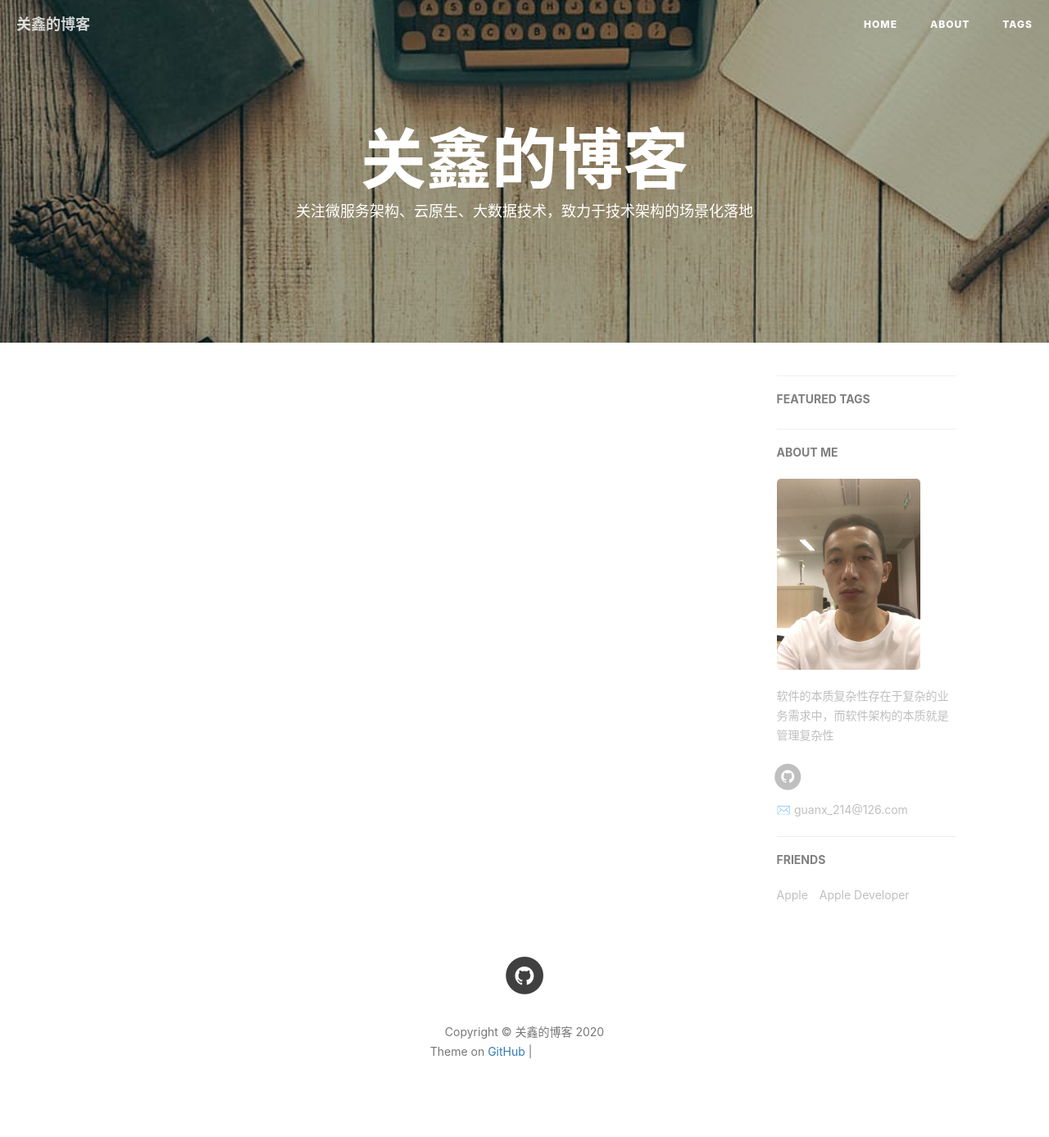
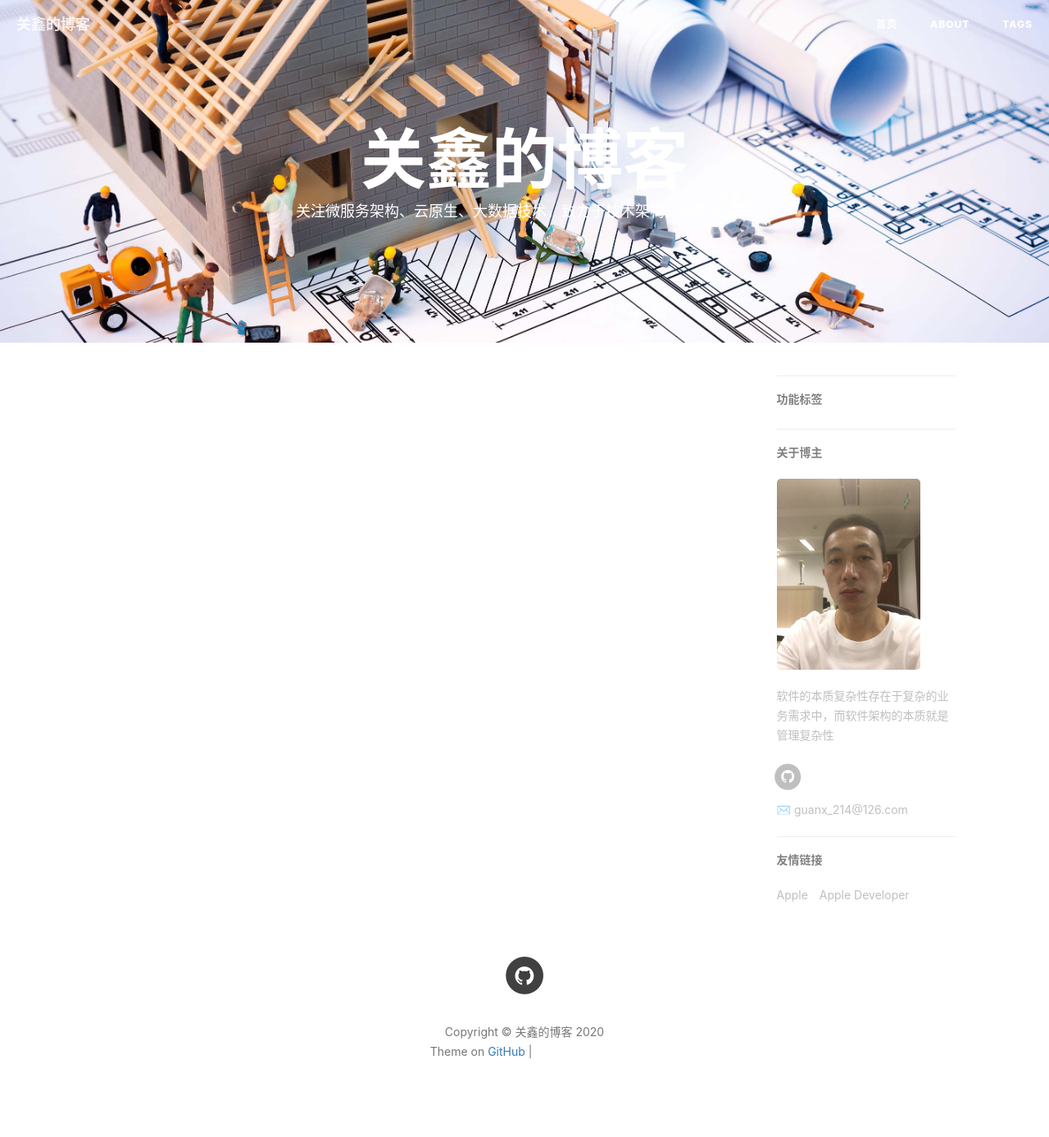
Before and after one commit to GuanXcode/GuanXcode.github.io, a Jekyll site: the page built from index.html, in a window 1280 px wide. Shown: the whole page at 82% size. Built offline with Jekyll 4.4.1, drawn with Linux system fonts in a browser that asks for light colours; nearby versions of some CDN libraries; the list of posts is cut into pages by our own code; comment, search, counter and statistics services are not loaded; grey boxes are pictures that could not be loaded.

Commit message:
update-20200411

```diff
--- a/_includes/nav.html
+++ b/_includes/nav.html
@@ -17,7 +17,7 @@
             <div class="navbar-collapse">
                 <ul class="nav navbar-nav navbar-right">
                     <li>
-                        <a href="{{ site.baseurl }}/">Home</a>
+                        <a href="{{ site.baseurl }}/">首页</a>
                     </li>
                     {% for page in site.pages %}{% if page.title %}
                     <li>
--- a/_layouts/page.html
+++ b/_layouts/page.html
@@ -36,7 +36,7 @@
                 {% if site.featured-tags %}
                 <section>
                     <!-- no hr -->
-                    <h5><a href="{{'/tags/' | prepend: site.baseurl }}">FEATURED TAGS</a></h5>
+                    <h5><a href="{{'/tags/' | prepend: site.baseurl }}">功能标签</a></h5>
                     <div class="tags">
         				{% for tag in site.tags %}
                             {% if tag[1].size > {{site.featured-condition-size}} %}
@@ -52,7 +52,7 @@
                 <!-- Friends Blog -->
                 {% if site.friends %}
                 <hr>
-                <h5>FRIENDS</h5>
+                <h5>友情链接</h5>
                 <ul class="list-inline">
                     {% for friend in site.friends %}
                         <li><a href="{{friend.href}}">{{friend.title}}</a></li>
@@ -85,7 +85,7 @@
                 {% if site.featured-tags %}
                 <section>
                     <hr class="hidden-sm hidden-xs">
-                    <h5><a href="{{'/tags/' | prepend: site.baseurl }}">FEATURED TAGS</a></h5>
+                    <h5><a href="{{'/tags/' | prepend: site.baseurl }}">功能标签</a></h5>
                     <div class="tags">
                         {% for tag in site.tags %}
                             {% if tag[1].size > {{site.featured-condition-size}} %}
@@ -100,7 +100,7 @@
 
                 <!-- Short About -->
                 <section class="visible-md visible-lg">
-                    <hr><h5><a href="{{'/about/' | prepend: site.baseurl }}">ABOUT ME</a></h5>
+                    <hr><h5><a href="{{'/about/' | prepend: site.baseurl }}">关于博主</a></h5>
                     <div class="short-about">
                         {% if site.sidebar-avatar %}
                             <a href="{{ site.baseurl }}/about">
@@ -193,7 +193,7 @@
                 <!-- Friends Blog -->
                 {% if site.friends %}
                 <hr>
-                <h5>FRIENDS</h5>
+                <h5>友情链接</h5>
                 <ul class="list-inline">
                     {% for friend in site.friends %}
                         <li><a href="{{friend.href}}">{{friend.title}}</a></li>
--- a/_layouts/post.html
+++ b/_layouts/post.html
@@ -126,7 +126,7 @@
                 <div class="side-catalog">
                     <hr class="hidden-sm hidden-xs">
                     <h5>
-                        <a class="catalog-toggle" href="#">CATALOG</a>
+                        <a class="catalog-toggle" href="#">博客栏目</a>
                     </h5>
                     <ul class="catalog-body"></ul>
                 </div>
@@ -143,7 +143,7 @@
                 {% if site.featured-tags %}
                 <section>
                     <hr class="hidden-sm hidden-xs">
-                    <h5><a href="/tags/">FEATURED TAGS</a></h5>
+                    <h5><a href="/tags/">功能标签</a></h5>
                     <div class="tags">
         				{% for tag in site.tags %}
                             {% if tag[1].size > {{site.featured-condition-size}} %}
```
Also changed, not shown: img/post-bg-desk-old.jpg (added), img/post-bg-desk.jpg, img/post-bg-map.jpg (deleted).
